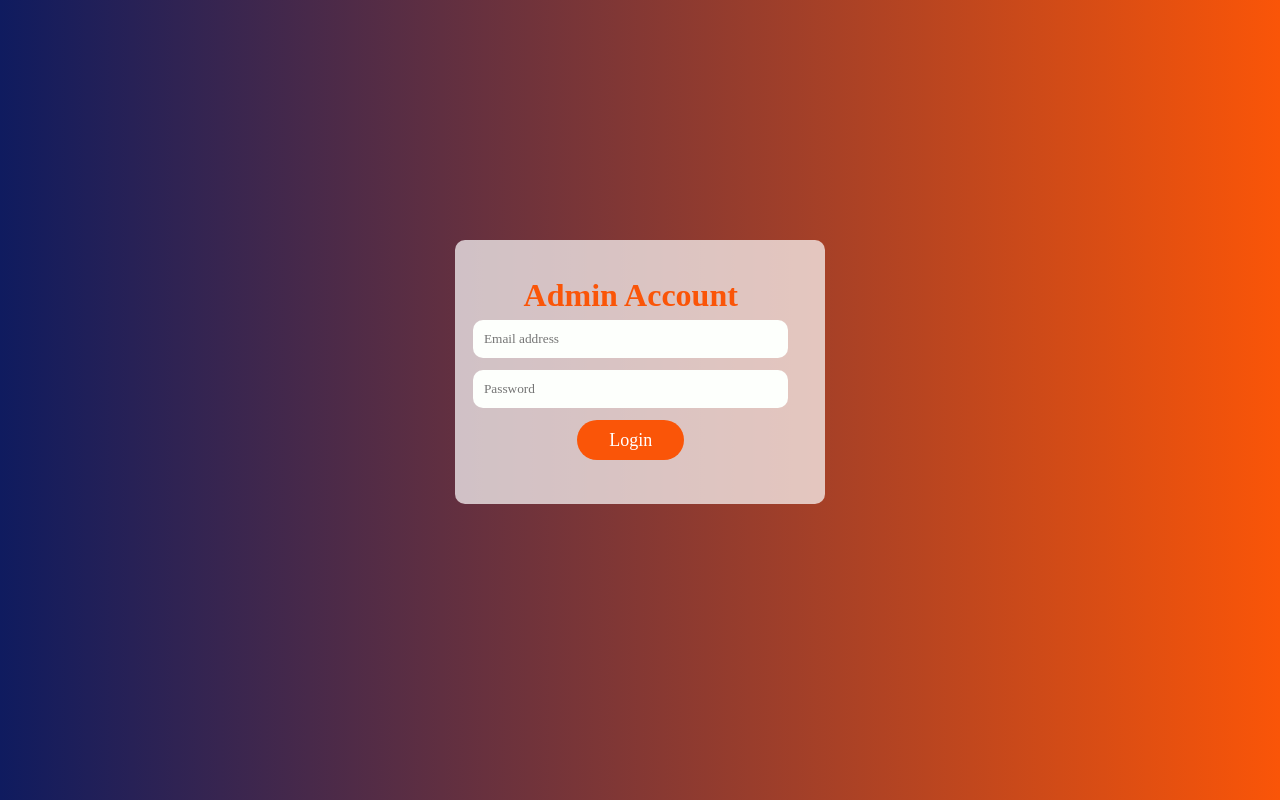
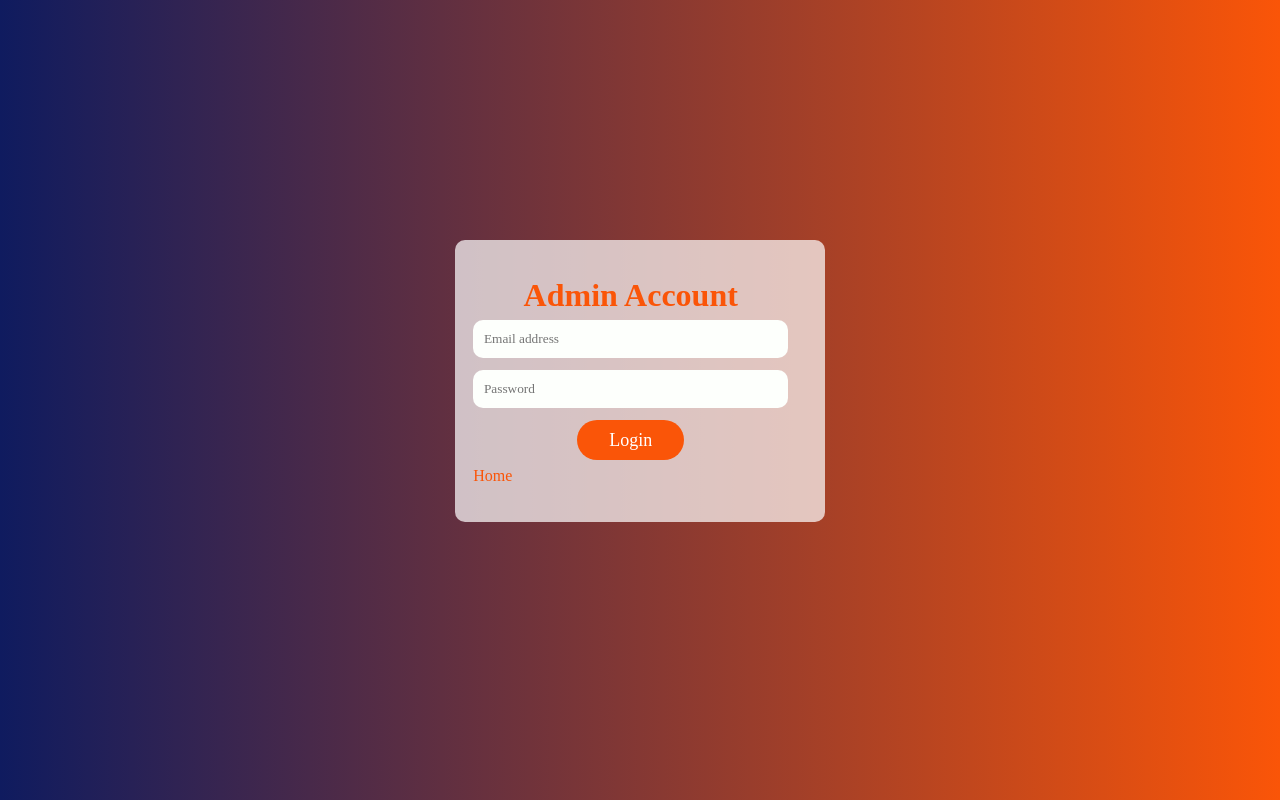
Before and after one commit to Carrotltdteam/carrotltd, a React (Create React App) app: page /admin in a window 1280 px wide. Built offline with nearby package versions, Linux system fonts and the light colour scheme; no server answers; a web font is replaced by a local one.

Commit message:
cleanup 6

```diff
--- a/src/admin/AdminSignIn.jsx
+++ b/src/admin/AdminSignIn.jsx
@@ -1,6 +1,6 @@
 import React, { Component } from 'react'
 import Fade from 'react-reveal/Fade'
-
+import {NavLink} from 'react-router-dom'
 import {getAuth, setPersistence, signInWithEmailAndPassword, browserSessionPersistence } from "firebase/auth";
 const auth = getAuth();
  class AdminSignIn extends Component {
@@ -68,7 +68,9 @@ SignIn=(e)=>{
                         </div>
                         <div className="btn-container">
                         <button className="btn-signin">Login</button> {this.state.isLoading?<span className="bot"></span>:null}
-
+                        </div>
+                        <div className="other-links">
+                            <NavLink to="/" className="reset-link">Home</NavLink>
                         </div>
                     </form>
                 </div>
--- a/src/admin/content/AdviewClient.jsx
+++ b/src/admin/content/AdviewClient.jsx
@@ -43,7 +43,6 @@ if (docSnap.exists()) {
             subjectData.push(this.state.userData.subject.subject_2?this.state.userData.subject.subject_2:"")
             subjectData.push(this.state.userData.subject.subject_3?this.state.userData.subject.subject_3:"")
             subjectData.push(this.state.userData.subject.subject_4?this.state.userData.subject.subject_4:"")
-
 
             for (let index = 0; index < subjectData.length; index++) {
                 subject.push(
--- a/src/resources/scss/admin/adminsignin.scss
+++ b/src/resources/scss/admin/adminsignin.scss
@@ -50,6 +50,8 @@
                             background-color: $secondary;
                         }
                     }
+
+
                     .bot {
                         place-self: center;
                         margin: 0% 50%;
@@ -62,6 +64,24 @@
                         animation: spin 2s linear infinite;
                       }
                 }
+
+                .other-links{
+                    display: flex;
+                    justify-content: space-between;
+                    gap: 1%;
+                    .reset-link{
+                        text-decoration: none;
+                        cursor: pointer;
+                        color: $primary;
+                        transition: all ease-in-out .3s;
+                        &:hover{
+                            transition: all ease-in-out .3s;
+                            color: $secondary;
+
+                        }
+                    }
+
+                }
             }
         }
     }
```
